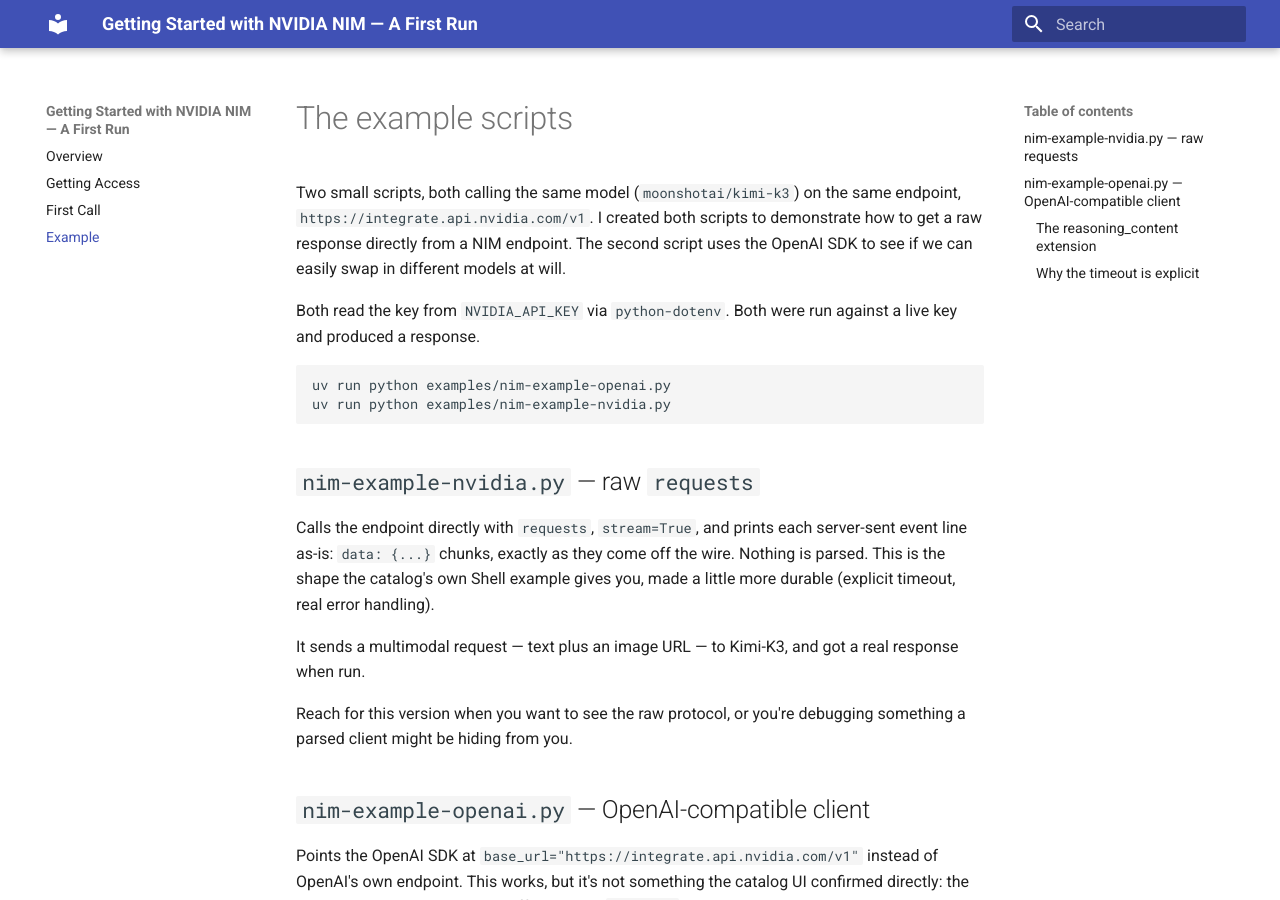
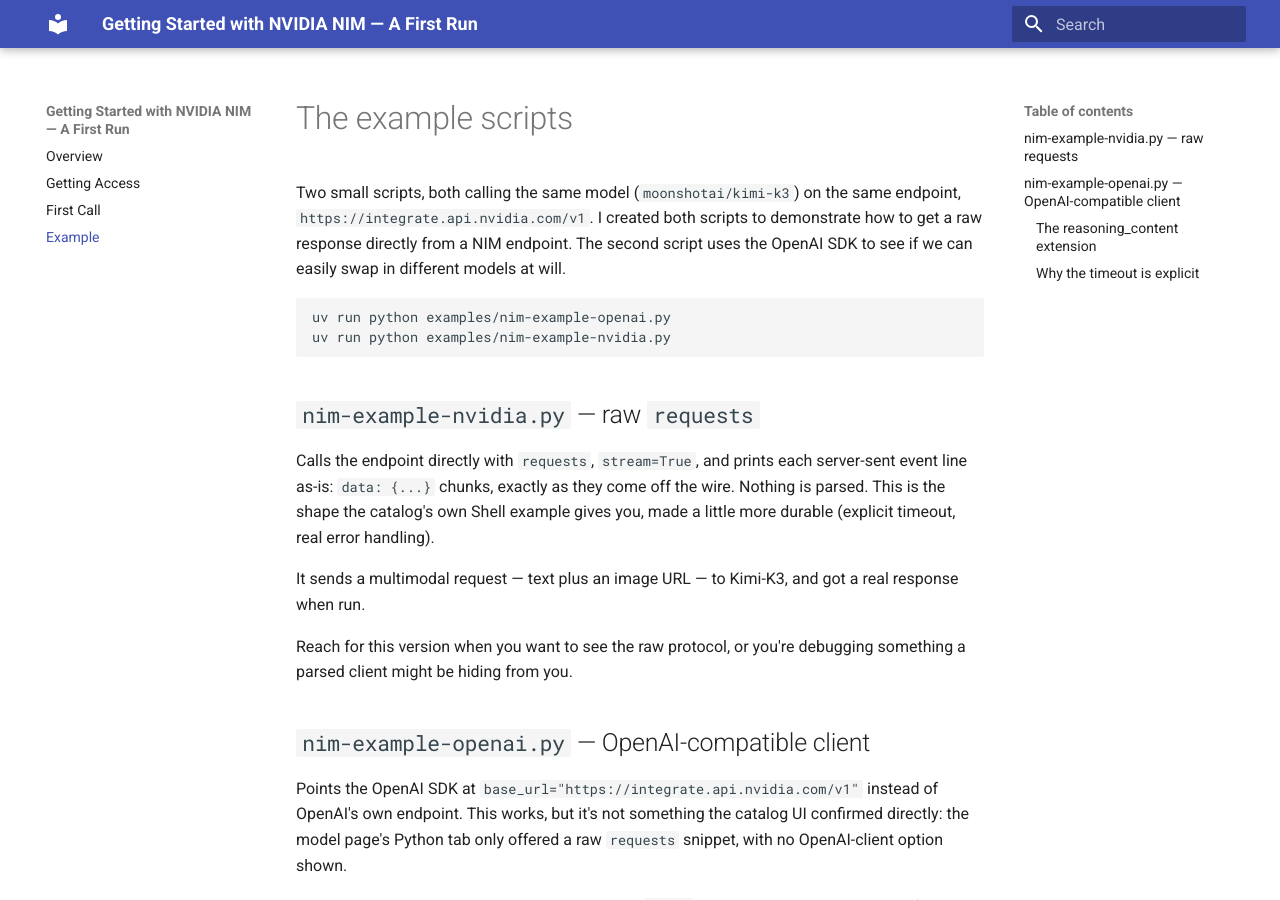
Before and after one commit to tonyv/nvidia-nim-example, an MkDocs documentation site: the page built from docs/example.md, in a window 1280 px wide and 900 px high. Built offline with MkDocs 1.6.1 and Material for MkDocs 9.7.7, drawn with Linux system fonts in a browser that asks for light colours.

Commit message:
Update README and simplify example.md

````diff
--- a/docs/example.md
+++ b/docs/example.md
@@ -5,9 +5,6 @@
 demonstrate how to get a raw response directly from a NIM endpoint. The second
 script uses the OpenAI SDK to see if we can easily swap in different models at
 will.
-
-Both read the key from `NVIDIA_API_KEY` via `python-dotenv`. Both were run against
-a live key and produced a response.
 
 ```
 uv run python examples/nim-example-openai.py
````
Also changed, not shown: README.md (+14 -0 lines).
